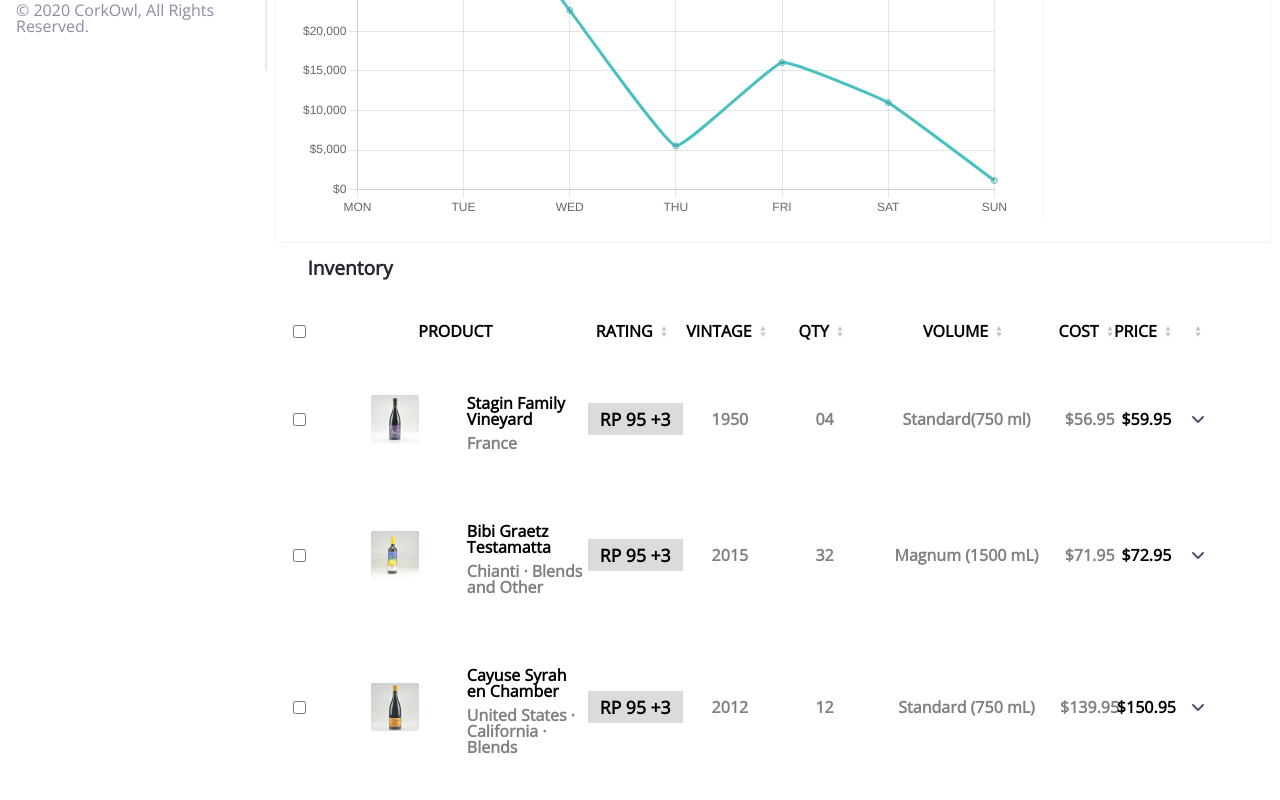
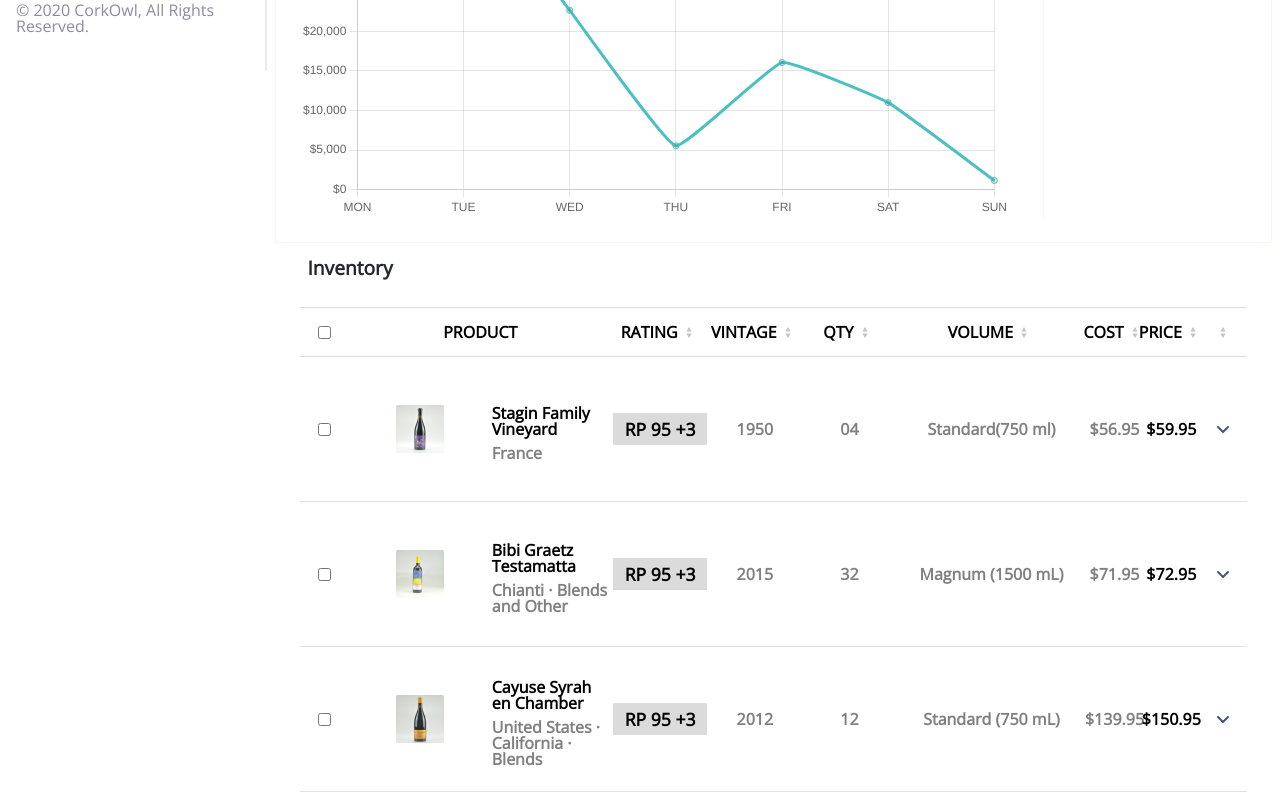
Before and after one commit to bokonist/thinklink-assignment, a React (Create React App) app: page / in a window 1280 px wide. Shown: the part 737-1537 px from the top of the page. Built offline with nearby package versions, Linux system fonts and the light colour scheme.

Commit message:
minor layout changes + table borders

```diff
--- a/src/styles/InventoryTable.css
+++ b/src/styles/InventoryTable.css
@@ -1,6 +1,6 @@
 .table-container {
   width: 95%;
-  align-self: flex-start;
+  align-self: center;
 }
 .main-table {
   width: 100%;
@@ -15,6 +15,9 @@
   justify-content: center;
   justify-items: center;
   align-items: center;
+
+  border: 1px solid rgba(128, 128, 128, 0.281);
+  border-width: 1px 0;
 }
 .table-header-cell {
   font-weight: bolder;
--- a/src/styles/InventoryTableEntry.css
+++ b/src/styles/InventoryTableEntry.css
@@ -1,13 +1,15 @@
 .table-data-row {
   width: 100%;
+  height: 9rem;
   display: flex;
   flex-direction: row;
   justify-content: center;
   justify-items: center;
   align-items: center;
 
-  margin: 2rem 0;
   font-weight: bolder;
+  border: 1px solid rgba(128, 128, 128, 0.226);
+  border-width: 0 0 1px 0;
 }
 .table-data-cell {
   display: flex;
--- a/src/styles/InventoryTableEntryExpansion.css
+++ b/src/styles/InventoryTableEntryExpansion.css
@@ -0,0 +1,22 @@
+.expansion-container {
+  width: 95%;
+  display: flex;
+  flex-direction: column;
+}
+.expansion-header {
+  width: 100%;
+  display: flex;
+  flex-direction: row;
+  justify-content: space-between;
+}
+.expansion-header-info {
+  width: 40%;
+  display: flex;
+  flex-direction: column;
+}
+.additional-info-container {
+  display: flex;
+}
+.expansion-header-toolkit {
+  width: 20%;
+}
```
